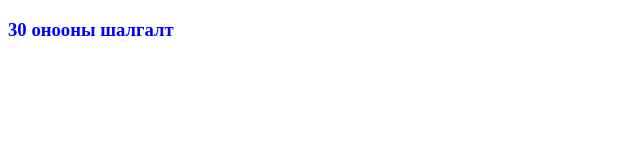
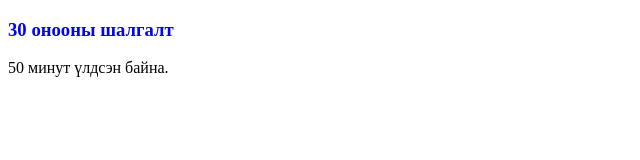
Before and after one commit to SelinLis/Test30, a plain HTML site: page index.html in a window 1280 px wide. Shown: the whole page, without its empty margins (0-640 px from the left). Drawn offline with Linux system fonts and the light colour scheme.

Commit message:
index.html updated

```diff
--- a/index.html
+++ b/index.html
@@ -9,5 +9,6 @@
 </head>
 <body>
     <h3>30 онооны шалгалт</h3>
+    <p>50 минут үлдсэн байна.</p>
 </body>
 </html>
```
